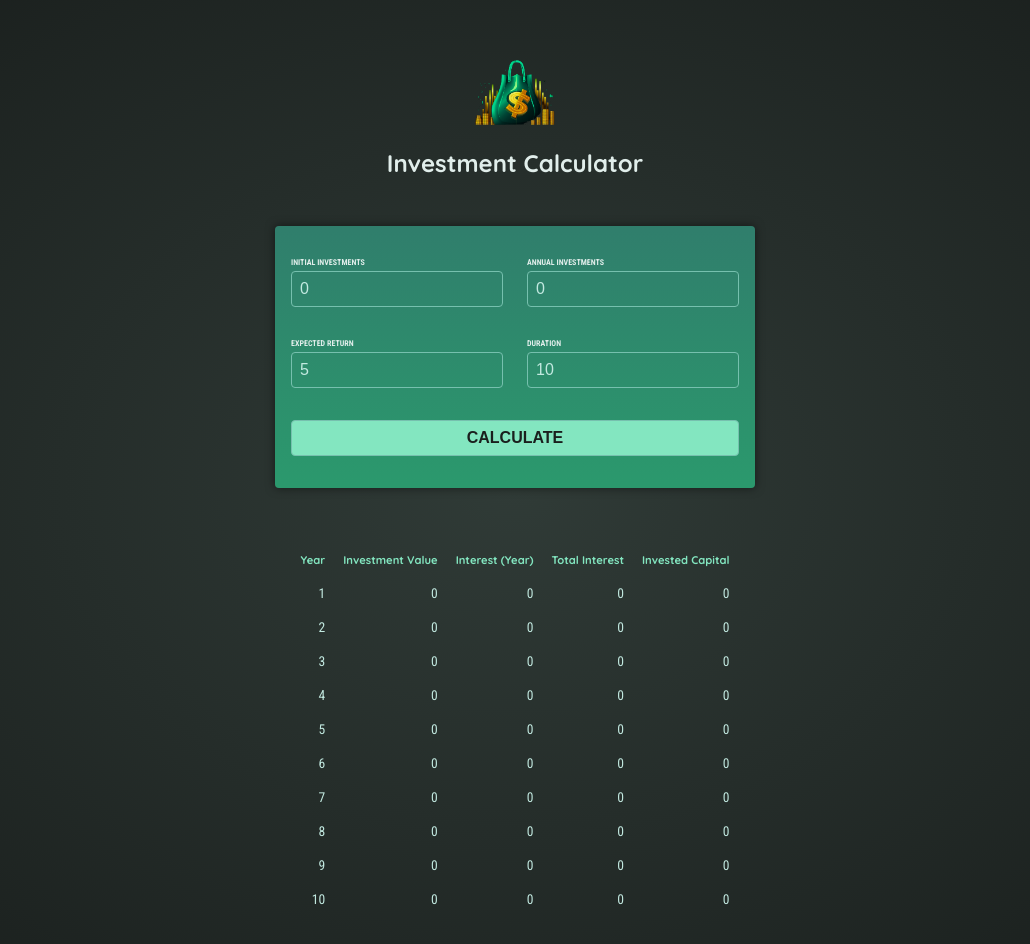
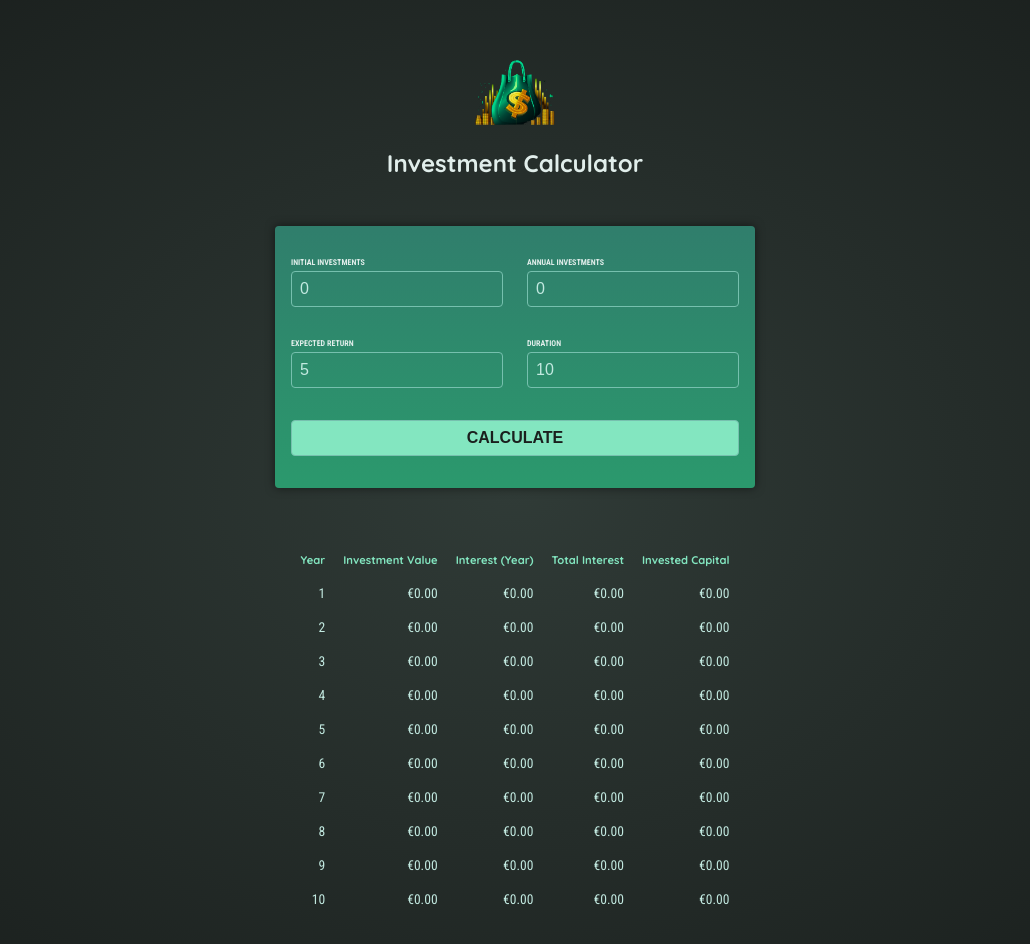
Before and after one commit to VaninaStancheva/Investment-Calculator-AngularApp, an Angular app: page / in a window 1280 px wide. Both pictures are taken after a click on the button "CALCULATE". Shown: the top 944 px of the page, without its empty margins (125-1155 px from the left). Built offline with nearby package versions, Linux system fonts and the light colour scheme.

Commit message:
adding currency

```diff
--- a/src/app/investment-results/investment-results.component.html
+++ b/src/app/investment-results/investment-results.component.html
@@ -15,10 +15,10 @@
             @for (result of results; track result.year) {
                 <tr>
                     <td>{{ result.year }}</td>
-                    <td>{{ result.valueEndOfYear }}</td>
-                    <td>{{ result.interest }}</td>
-                    <td>{{ result.totalInterest }}</td>
-                    <td>{{ result.totalAmountInvested }}</td>
+                    <td>{{ result.valueEndOfYear | currency: "EUR" }}</td>
+                    <td>{{ result.interest | currency: "EUR" }}</td>
+                    <td>{{ result.totalInterest | currency: "EUR" }}</td>
+                    <td>{{ result.totalAmountInvested | currency: "EUR" }}</td>
                 </tr>
             }
 
--- a/src/app/investment-results/investment-results.component.ts
+++ b/src/app/investment-results/investment-results.component.ts
@@ -1,10 +1,11 @@
 import { Component, Input, input } from '@angular/core';
 import type { ResultsData } from '../results-data.model';
+import { CurrencyPipe } from '@angular/common';
 
 @Component({
   selector: 'app-investment-results',
   standalone: true,
-  imports: [],
+  imports: [CurrencyPipe],
   templateUrl: './investment-results.component.html',
   styleUrl: './investment-results.component.css'
 })
```
